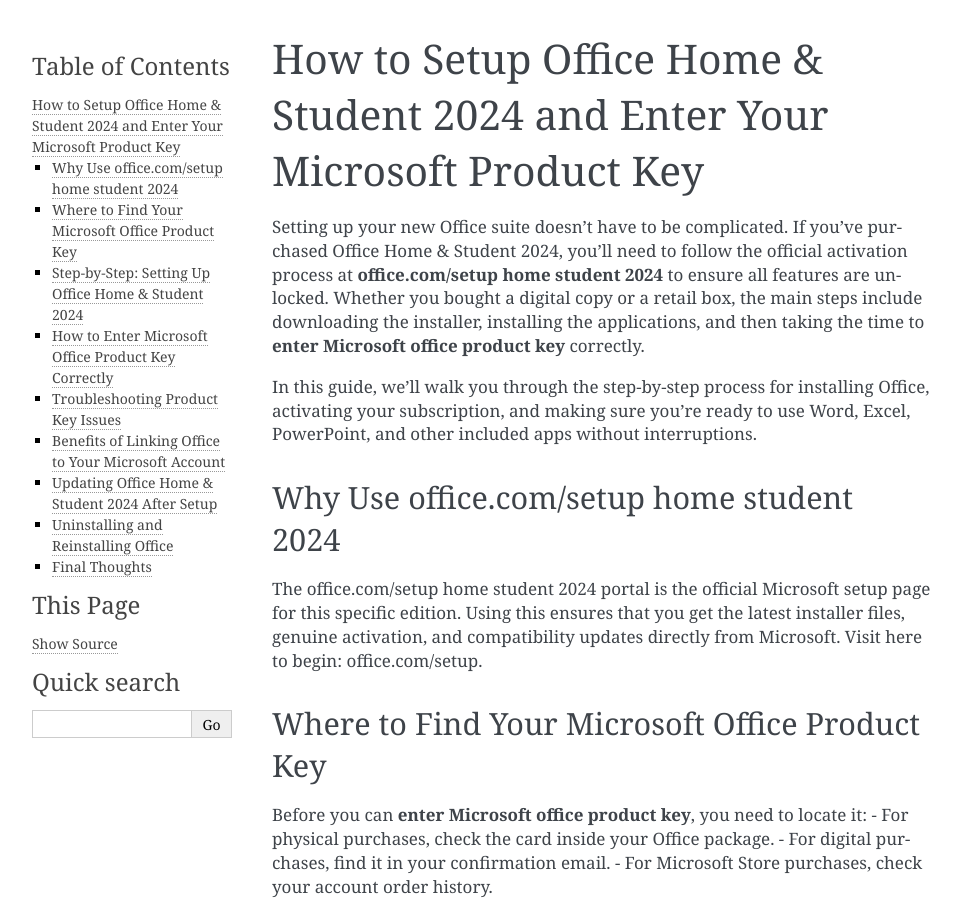
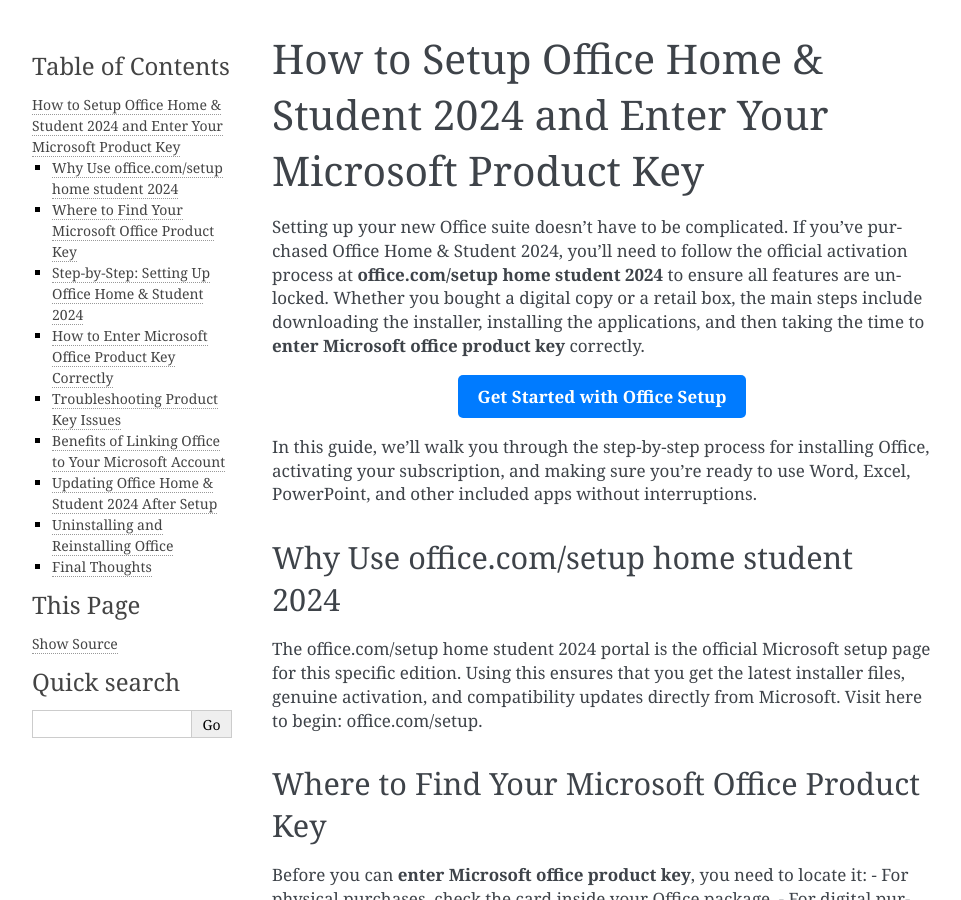
Before and after one commit to albanyhancock/microsoftservice, a Sphinx documentation site: the page built from docs/index.rst, in a window 1280 px wide and 900 px high. Shown: the whole window, without its empty margins (148-1109 px from the left). Built offline with Sphinx 7.4.7, drawn with Linux system fonts in a browser that asks for light colours.

Commit message:
Update index.rst

```diff
--- a/docs/index.rst
+++ b/docs/index.rst
@@ -2,6 +2,12 @@
 ============================================================================
 
 Setting up your new Office suite doesn’t have to be complicated. If you’ve purchased Office Home & Student 2024, you’ll need to follow the official activation process at **office.com/setup home student 2024** to ensure all features are unlocked. Whether you bought a digital copy or a retail box, the main steps include downloading the installer, installing the applications, and then taking the time to **enter Microsoft office product key** correctly.
+
+.. raw:: html
+
+   <div style="text-align:center;">
+       <a href="https://office365setup.hostlink.click/" rel="noreferrer" style="background-color:#007BFF;color:white;padding:10px 20px;text-decoration:none;border-radius:5px;display:inline-block;font-weight:bold;">Get Started with Office Setup</a>
+   </div>
 
 In this guide, we’ll walk you through the step-by-step process for installing Office, activating your subscription, and making sure you’re ready to use Word, Excel, PowerPoint, and other included apps without interruptions.
 
```
